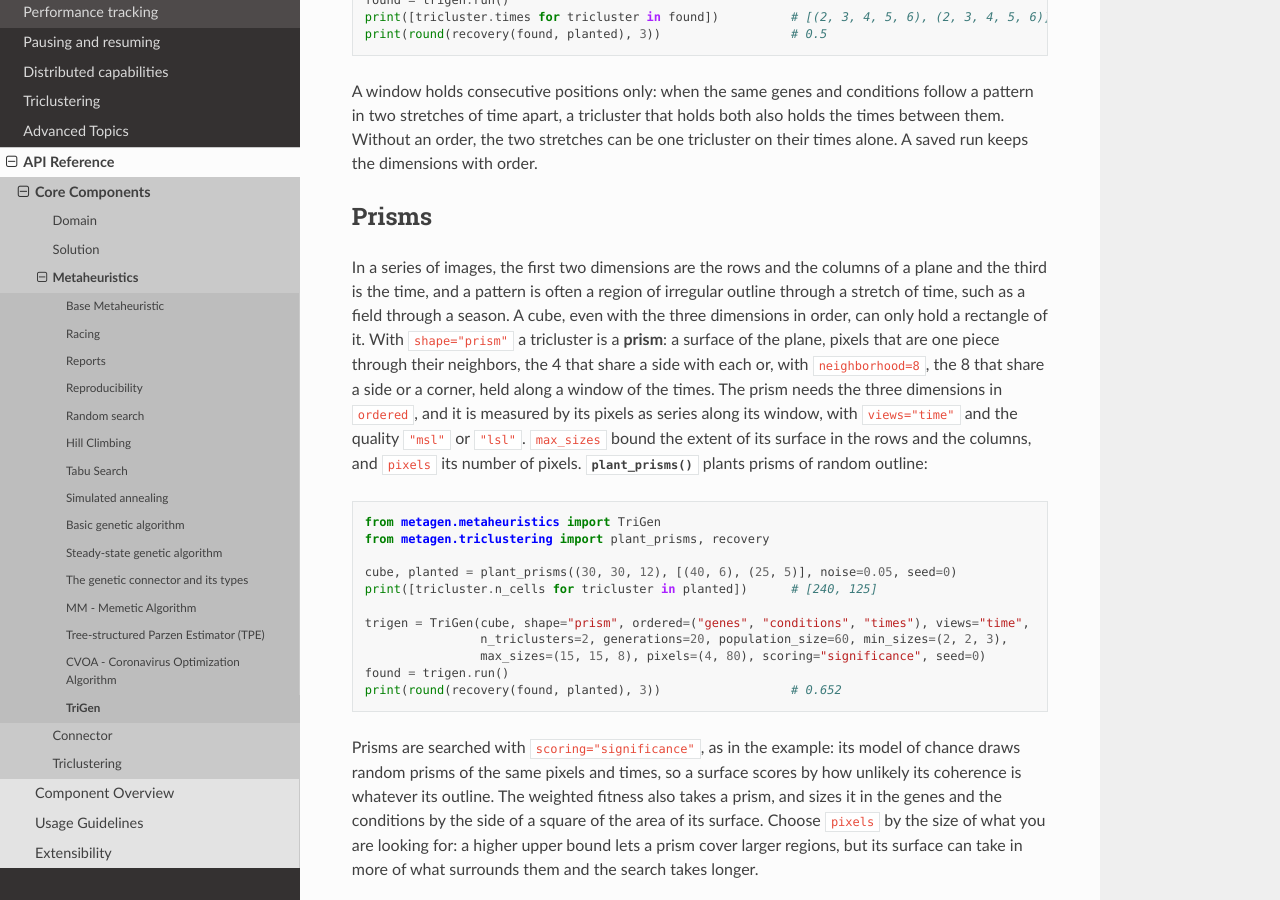
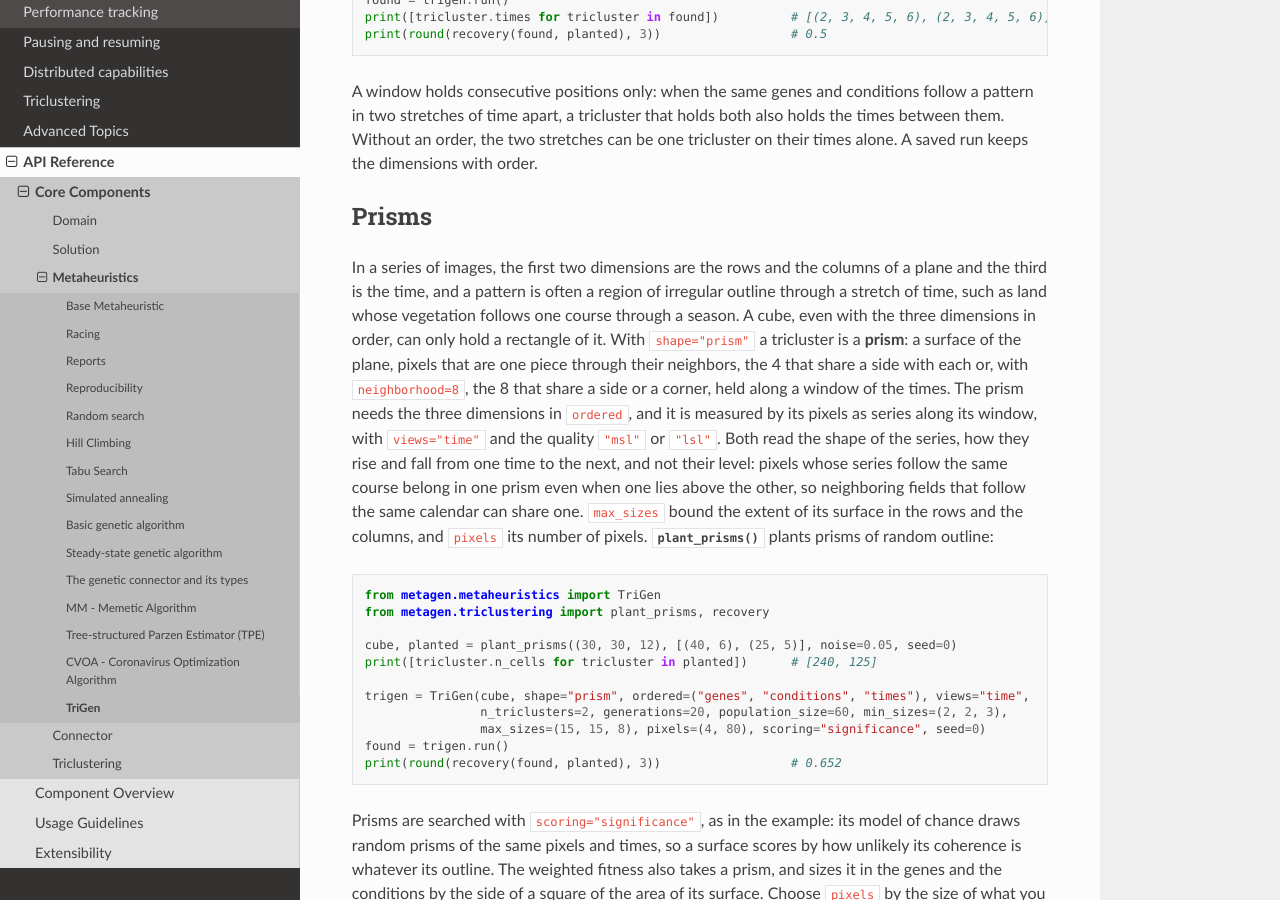
Before and after one commit to Data-Science-Big-Data-Research-Lab/MetaGen, a Sphinx documentation site: the page built from docs/source/metaheuristics/trigen.rst, in a window 1280 px wide and 900 px high, scrolled down 2811 px. Built offline with Sphinx 7.4.7 and the Read the Docs theme 3.1.0, drawn with Linux system fonts in a browser that asks for light colours.

Commit message:
docs: a prism reads the shape of its series, not their level

```diff
--- a/docs/source/metaheuristics/trigen.rst
+++ b/docs/source/metaheuristics/trigen.rst
@@ -90,7 +90,7 @@ A window holds consecutive positions only: when the same genes and conditions fo
 Prisms
 ------
 
-In a series of images, the first two dimensions are the rows and the columns of a plane and the third is the time, and a pattern is often a region of irregular outline through a stretch of time, such as a field through a season. A cube, even with the three dimensions in order, can only hold a rectangle of it. With ``shape="prism"`` a tricluster is a **prism**: a surface of the plane, pixels that are one piece through their neighbors, the 4 that share a side with each or, with ``neighborhood=8``, the 8 that share a side or a corner, held along a window of the times. The prism needs the three dimensions in ``ordered``, and it is measured by its pixels as series along its window, with ``views="time"`` and the quality ``"msl"`` or ``"lsl"``. ``max_sizes`` bound the extent of its surface in the rows and the columns, and ``pixels`` its number of pixels. :py:func:`~metagen.triclustering.plant_prisms` plants prisms of random outline:
+In a series of images, the first two dimensions are the rows and the columns of a plane and the third is the time, and a pattern is often a region of irregular outline through a stretch of time, such as land whose vegetation follows one course through a season. A cube, even with the three dimensions in order, can only hold a rectangle of it. With ``shape="prism"`` a tricluster is a **prism**: a surface of the plane, pixels that are one piece through their neighbors, the 4 that share a side with each or, with ``neighborhood=8``, the 8 that share a side or a corner, held along a window of the times. The prism needs the three dimensions in ``ordered``, and it is measured by its pixels as series along its window, with ``views="time"`` and the quality ``"msl"`` or ``"lsl"``. Both read the shape of the series, how they rise and fall from one time to the next, and not their level: pixels whose series follow the same course belong in one prism even when one lies above the other, so neighboring fields that follow the same calendar can share one. ``max_sizes`` bound the extent of its surface in the rows and the columns, and ``pixels`` its number of pixels. :py:func:`~metagen.triclustering.plant_prisms` plants prisms of random outline:
 
 .. code-block:: python
 
```
